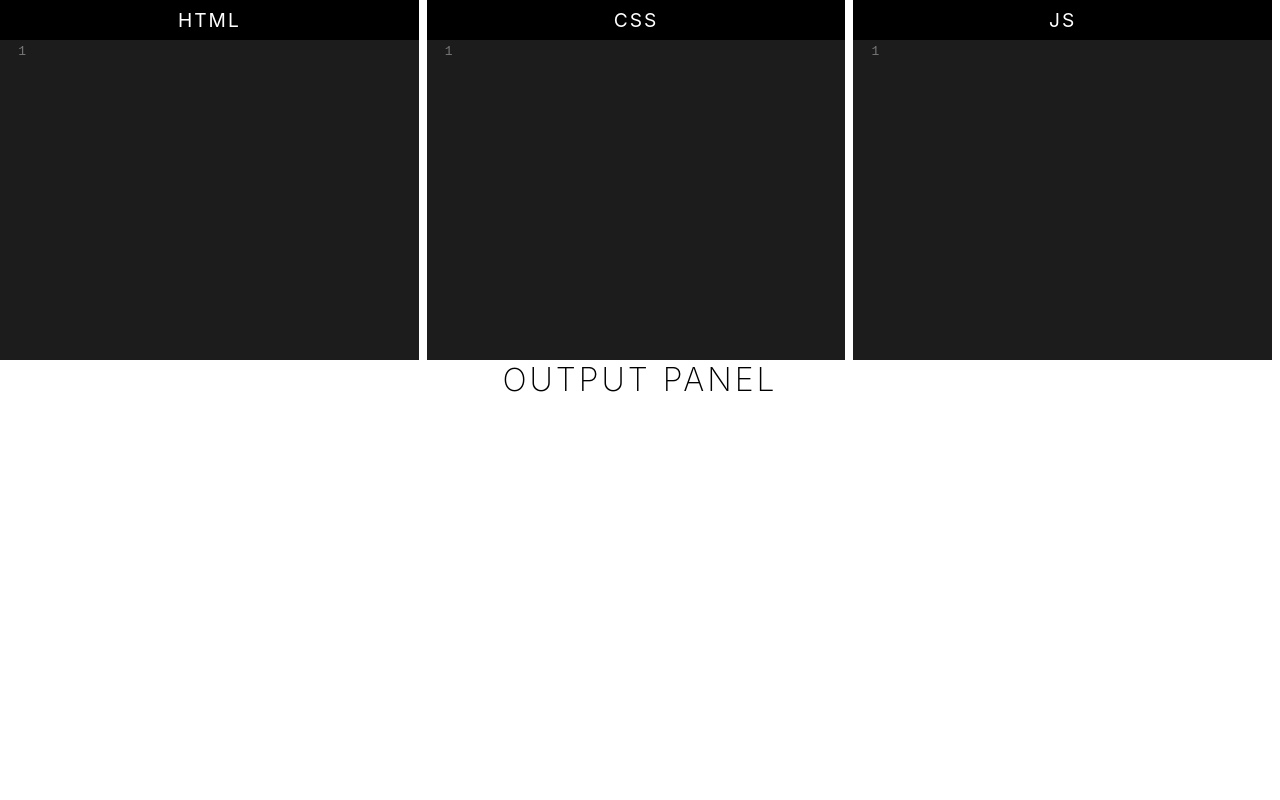
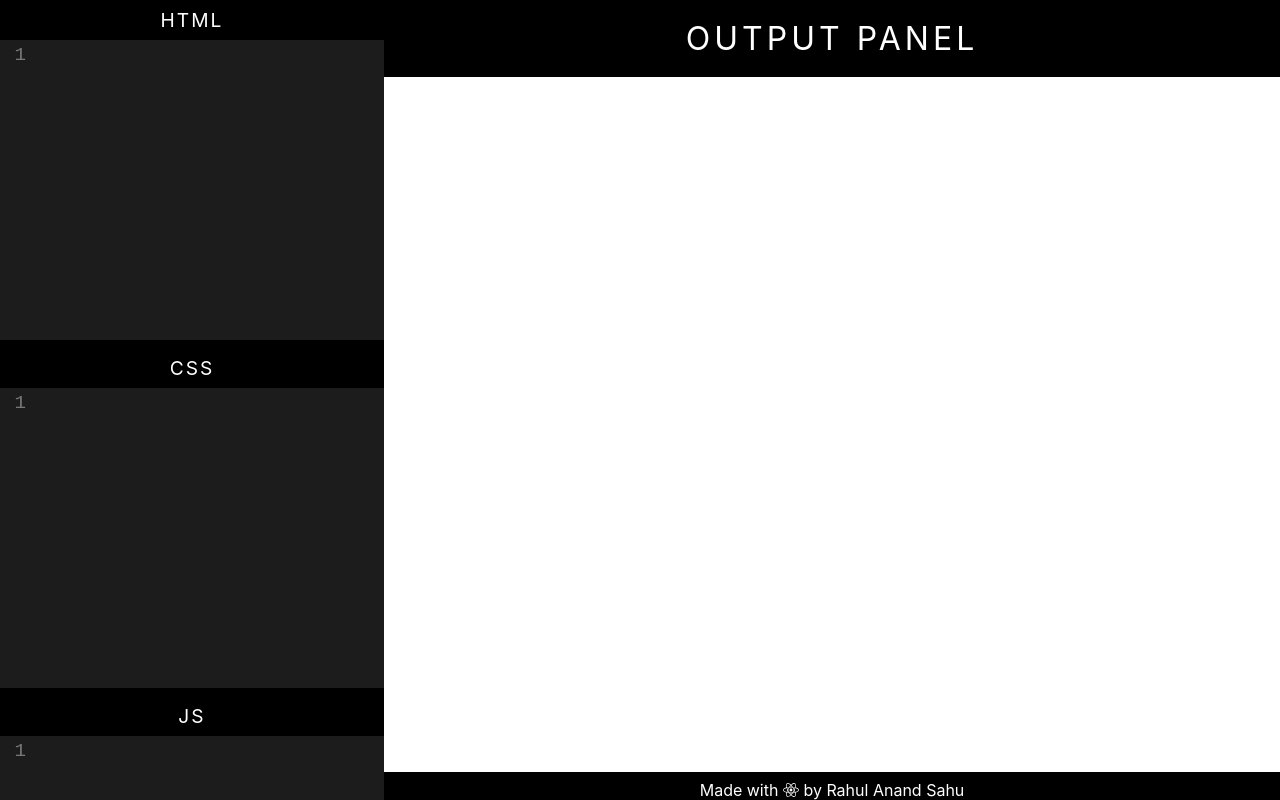
Before and after one commit to RahulAnand442001/CodeHub, a React (Create React App) app: page / in a window 1280 px wide. Built offline with nearby package versions, Linux system fonts and the light colour scheme.

Commit message:
created left (code editor) panel & right ( output) panel

```diff
--- a/src/App.js
+++ b/src/App.js
@@ -1,7 +1,6 @@
 import React from "react";
 import "./App.css";
 import Home from "./components/Home/home.component";
-
 function App() {
 	return (
 		<div className="App">
--- a/src/components/Editor/editor.component.jsx
+++ b/src/components/Editor/editor.component.jsx
@@ -14,7 +14,7 @@ const Editor = (props) => {
 
 	return (
 		<div id="editor">
-			<div className="editor__title">{displayName}</div>
+			<div className="editor-title">{displayName}</div>
 			<CodeMirror
 				onBeforeChange={handleChange}
 				value={value}
--- a/src/components/Editor/editor.styles.css
+++ b/src/components/Editor/editor.styles.css
@@ -2,12 +2,10 @@
 @import "codemirror/theme/yonce.css";
 
 #editor {
-	height: 40vh;
-	width: 33.333%;
-	margin-right: 0.5rem;
+	height: 13vh;
 }
 
-.editor__title {
+.editor-title {
 	background-color: black;
 	color: white;
 	font-size: 1.2rem;
@@ -16,5 +14,7 @@
 }
 
 .CodeMirror {
-	height: 100%;
+	cursor: text;
+	text-align: left;
+	font-size: 1.2rem;
 }
--- /dev/null
+++ b/src/components/Footer/footer.component.jsx
@@ -0,0 +1,18 @@
+import React from "react";
+import "./footer.styles.css";
+
+import { FontAwesomeIcon } from "@fortawesome/react-fontawesome";
+import { faReact } from "@fortawesome/free-brands-svg-icons";
+
+const Footer = () => {
+	return (
+		<div className="footer">
+			<p className="footer-title">
+				Made with <FontAwesomeIcon color="#fff" icon={faReact} /> by Rahul Anand
+				Sahu
+			</p>
+		</div>
+	);
+};
+
+export default Footer;
--- /dev/null
+++ b/src/components/Footer/footer.styles.css
@@ -0,0 +1,11 @@
+.footer {
+	color: white;
+	display: block;
+	width: 100%;
+	padding: 1rem auto;
+}
+.footer-title {
+	font-size: 1rem;
+	padding: 0.5rem auto;
+	margin-top: 0.5rem;
+}
--- a/src/components/Home/home.component.jsx
+++ b/src/components/Home/home.component.jsx
@@ -1,6 +1,7 @@
 import React, { useState } from "react";
 import "./home.styles.css";
 import Editor from "../Editor/editor.component";
+import Footer from "../Footer/footer.component";
 
 function Home() {
 	const [html, setHtml] = useState("");
@@ -17,7 +18,7 @@ function Home() {
 
 	return (
 		<div id="home">
-			<div className="panel top-panel">
+			<div className="panel left-panel">
 				<Editor
 					language="xml"
 					displayName="HTML"
@@ -37,7 +38,8 @@ function Home() {
 					value={js}
 				/>
 			</div>
-			<h1 className="bottom-panel-title">OUTPUT PANEL</h1>
+			<div className="panel right-panel">
+				<h1 className="right-panel-title">OUTPUT PANEL</h1>
 				<iframe
 					srcDoc={srcDoc}
 					title="output"
@@ -46,6 +48,8 @@ function Home() {
 					width="100%"
 					height="100%"
 				/>
+				<Footer />
+			</div>
 		</div>
 	);
 }
--- a/src/components/Home/home.styles.css
+++ b/src/components/Home/home.styles.css
@@ -1,23 +1,39 @@
 #home {
 	height: 100vh;
 	width: 100%;
-	overflow: hidden;
+	display: flex;
 }
 
-.top-panel {
+.left-panel {
 	display: flex;
-	align-items: center;
+	flex-direction: column;
 	justify-content: space-between;
+	flex: 0.3;
+	height: 100vh;
+	overflow: scroll;
 }
 
-.bottom-panel-title {
-	padding: 1.5rem;
-	margin: 1rem auto;
-	font: 2rem;
-	letter-spacing: 3px;
-	font-weight: 200;
+.right-panel {
+	display: flex;
+	flex-direction: column;
+	align-items: center;
+	justify-content: space-evenly;
+	text-align: center;
+	flex: 0.7;
+	height: 100%;
 }
 
+.right-panel-title {
+	padding: 1.2rem;
+	font-size: 2rem;
+	letter-spacing: 4px;
+	font-weight: 400;
+	text-align: center;
+	color: white;
+}
 iframe {
-	min-height: 100vh;
+	background-color: white !important;
 }
+iframe::-webkit-scrollbar {
+	display: none !important;
+}
--- a/src/index.css
+++ b/src/index.css
@@ -14,6 +14,7 @@ body {
 		sans-serif;
 	-webkit-font-smoothing: antialiased;
 	-moz-osx-font-smoothing: grayscale;
+	background-color: black;
 }
 
 code {
```
Also changed, not shown: public/logo.png (added), public/manifest.json, 1 other file (tests, documents, lock files or other folders). Lines whose indentation alone changed are shown as unchanged.
